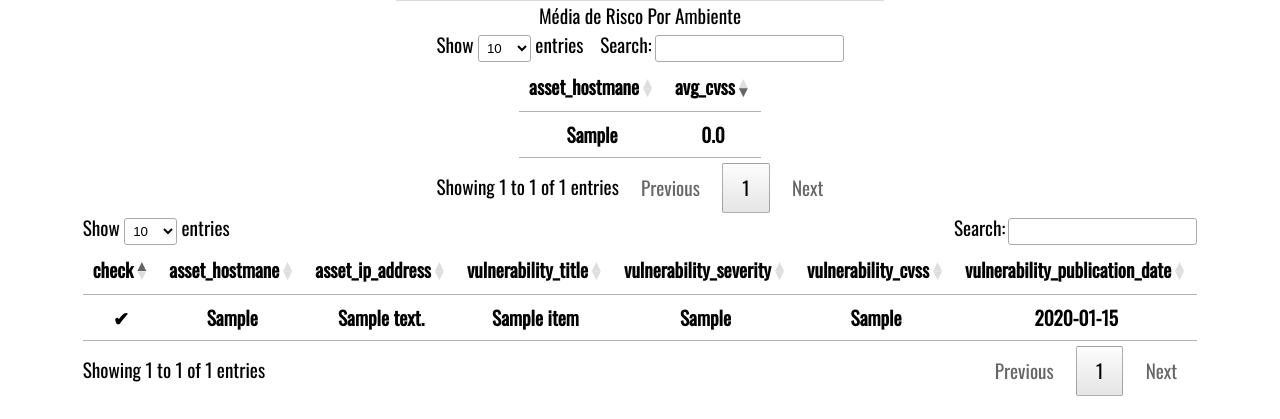
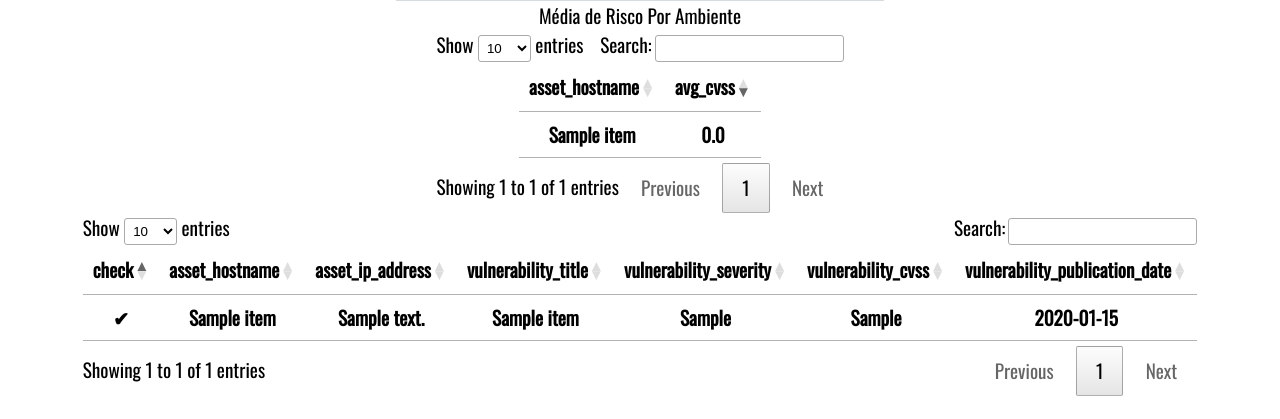
Before and after one commit to JosueSantos/GVcsv, a Django app: page / in a window 1280 px wide. Shown: the part 311-730 px from the top of the page. Run offline with Django 3.2, Linux system fonts and the light colour scheme; a user stored in the database is signed in; tables that the repository leaves empty hold one stand-in row (values such as "Sample post"); lists and menus that the app fills with data are empty; some libraries are stand-ins or nearby versions.

Commit message:
update README.md

```diff
--- a/backDjango/functions/model_access.py
+++ b/backDjango/functions/model_access.py
@@ -9,4 +9,4 @@
     return VulnerabilityItem.objects.all()
 
 def getOnlyHostname():
-    return VulnerabilityItem.objects.values('asset_hostmane').annotate(avg_cvss=Avg('vulnerability_cvss')).order_by('-avg_cvss')
+    return VulnerabilityItem.objects.values('asset_hostname').annotate(avg_cvss=Avg('vulnerability_cvss')).order_by('-avg_cvss')
--- a/backDjango/functions/populate_vulnerabilities.py
+++ b/backDjango/functions/populate_vulnerabilities.py
@@ -14,7 +14,7 @@
         batch_number = 1 + batch_number
 
         vulnerability = VulnerabilityItem(
-            asset_hostmane = row['ASSET - HOSTNAME'],
+            asset_hostname = row['ASSET - HOSTNAME'],
             asset_ip_address = row['ASSET - IP_ADDRESS'],
             vulnerability_title = row['VULNERABILITY - TITLE'],
             vulnerability_severity = row['VULNERABILITY - SEVERITY'],
--- a/backDjango/models.py
+++ b/backDjango/models.py
@@ -7,7 +7,7 @@
         verbose_name = 'vulnerability_item'
         verbose_name_plural = 'vulnerability_itens'
 
-    asset_hostmane = models.CharField(max_length=200)
+    asset_hostname = models.CharField(max_length=200)
     asset_ip_address = models.CharField(max_length=200)
     vulnerability_title = models.CharField(max_length=300)
     vulnerability_severity = models.CharField(max_length=50)
@@ -16,4 +16,4 @@
     created_at = models.DateTimeField(auto_now_add=True)
 
     def __str__(self):
-        return self.asset_hostmane
+        return self.asset_hostname
--- a/frontReact/src/components/App.js
+++ b/frontReact/src/components/App.js
@@ -37,7 +37,7 @@
         {this.state.data.map(vulnerability => {
           return (
             <tr key={vulnerability.id} style="border: 1px solid black;">
-              <td>{vulnerability.asset_hostmane}</td>
+              <td>{vulnerability.asset_hostname}</td>
               <td>{vulnerability.asset_ip_address}</td>
               <td>{vulnerability.vulnerability_title}</td>
               <td>{vulnerability.vulnerability_severity}</td>
--- a/frontReact/templates/frontend/index.html
+++ b/frontReact/templates/frontend/index.html
@@ -20,14 +20,14 @@
   <table id="vulnerabilitiesHost">
     <thead>
       <tr>
-        <th>asset_hostmane</th>
+        <th>asset_hostname</th>
         <th>avg_cvss</th>
       </tr>
     </thead>
     <tbody>
     {% for vulnerability in vulnerabilitiesHost %}
       <tr>
-        <th> {{ vulnerability.asset_hostmane }}</th>
+        <th> {{ vulnerability.asset_hostname }}</th>
         <th> {{ vulnerability.avg_cvss }}</th>
       </tr>
     {% endfor %}
@@ -38,7 +38,7 @@
     <thead>
       <tr>
         <th>check</th>
-        <th>asset_hostmane</th>
+        <th>asset_hostname</th>
         <th>asset_ip_address</th>
         <th>vulnerability_title</th>
         <th>vulnerability_severity</th>
@@ -49,8 +49,8 @@
     <tbody>
     {% for vulnerability in vulnerabilities %}
       <tr>
-        <th onclick="makeDELETErequest({{ vulnerability.id }}, '{{ vulnerability.asset_hostmane }}')"> &#10004; </th>
-        <th> {{ vulnerability.asset_hostmane }}</th>
+        <th onclick="makeDELETErequest({{ vulnerability.id }}, '{{ vulnerability.asset_hostname }}')"> &#10004; </th>
+        <th> {{ vulnerability.asset_hostname }}</th>
         <th> {{ vulnerability.asset_ip_address }}</th>
         <th> {{ vulnerability.vulnerability_title }}</th>
         <th> {{ vulnerability.vulnerability_severity }}</th>
```
Also changed, not shown: README.md, backDjango/migrations/0001_initial.py, backDjango/migrations/0003_alter_vulnerabilityitem_asset_hostmane.py, backDjango/migrations/0004_auto_20210525_0901.py, frontReact/static/frontend/main.js.
